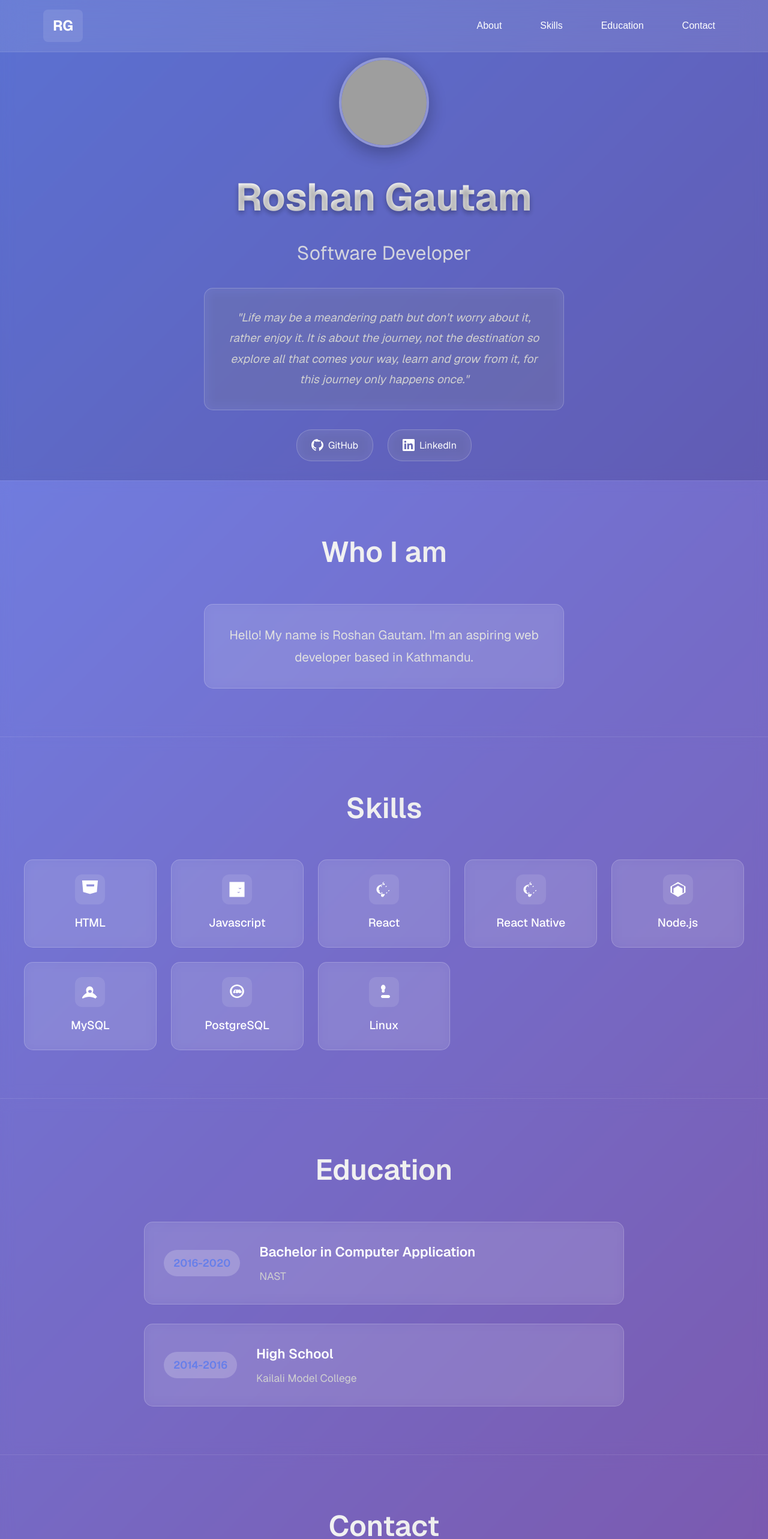
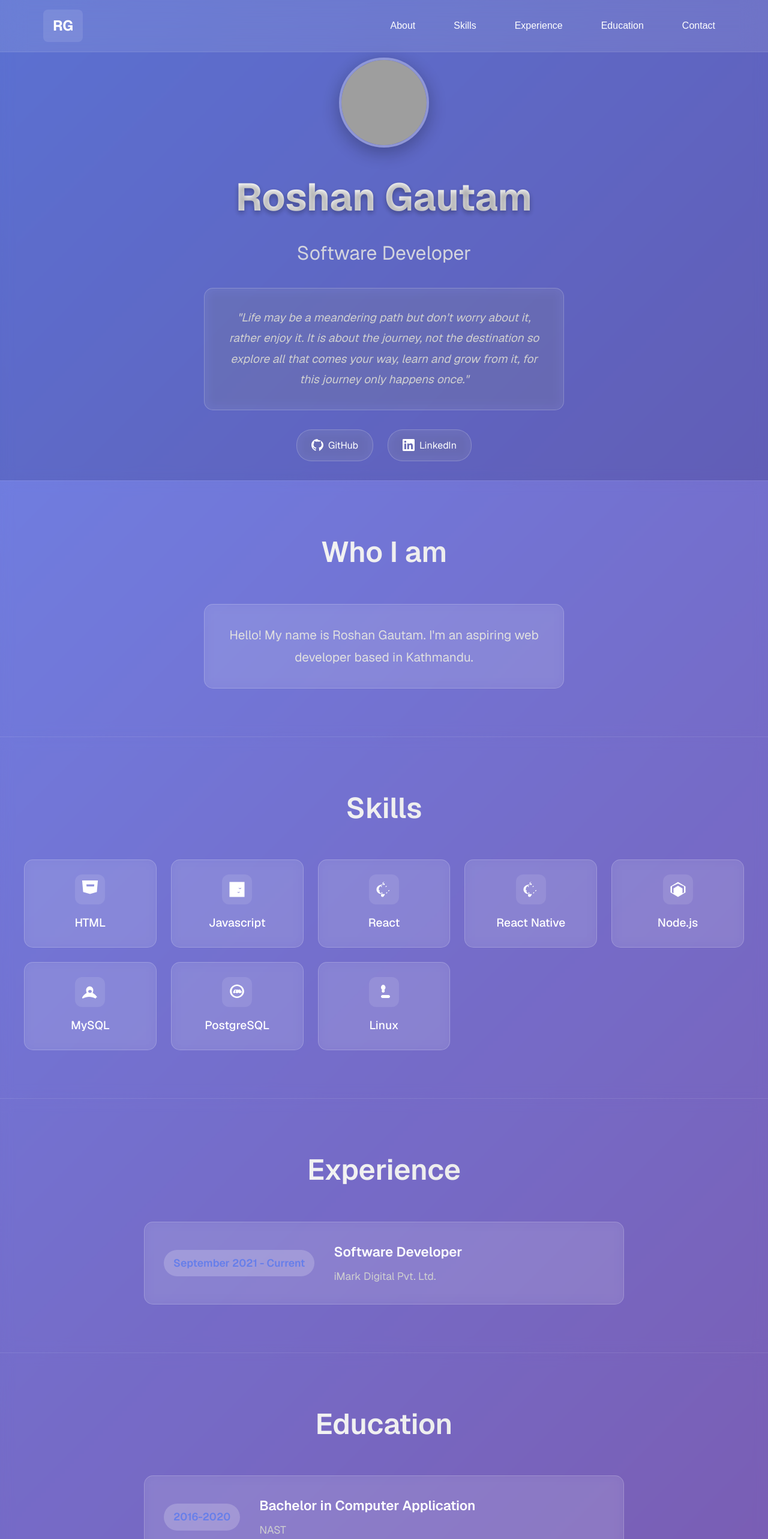
Before and after one commit to roshangautam07/portfolio, a Next.js app: page / in a window 1280 px wide. Shown: the top 2566 px of the page at 60% size. Built offline with nearby package versions, Linux system fonts and the light colour scheme; grey boxes are pictures that could not be loaded.

Commit message:
experience section added

```diff
--- a/src/app/components/Navigation.tsx
+++ b/src/app/components/Navigation.tsx
@@ -40,6 +40,11 @@ export default function Navigation() {
             </button>
           </li>
           <li>
+            <button onClick={() => scrollToSection('experience')} className={styles.navLink}>
+              Experience
+            </button>
+          </li>
+          <li>
             <button onClick={() => scrollToSection('education')} className={styles.navLink}>
               Education
             </button>
--- a/src/app/page.tsx
+++ b/src/app/page.tsx
@@ -24,6 +24,14 @@ export default function Home() {
       period: "2014-2016",
       degree: "High School",
       institution: "Kailali Model College"
+    }
+  ];
+
+  const experience = [
+    {
+      period: "September 2021 - Current",
+      company: "iMark Digital Pvt. Ltd.",
+      role: "Software Developer"
     }
   ];
 
@@ -121,6 +129,24 @@ export default function Home() {
         </div>
       </section>
 
+      {/* Experience Section */}
+      <section className={styles.section} id="experience">
+        <div className={styles.sectionContent}>
+          <h2 className={styles.sectionTitle}>Experience</h2>
+          <div className={styles.educationList}>
+            {experience.map((exp, index) => (
+              <div key={index} className={styles.educationCard}>
+                <div className={styles.educationPeriod}>{exp.period}</div>
+                <div className={styles.educationDetails}>
+                  <h3 className={styles.educationDegree}>{exp.role}</h3>
+                  <p className={styles.educationInstitution}>{exp.company}</p>
+                </div>
+              </div>
+            ))}
+          </div>
+        </div>
+      </section>
+
       {/* Education Section */}
       <section className={styles.section} id="education">
         <div className={styles.sectionContent}>
```
